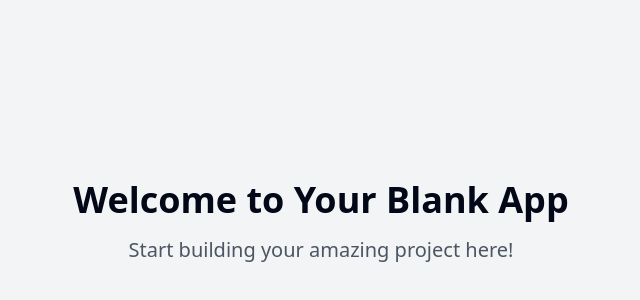
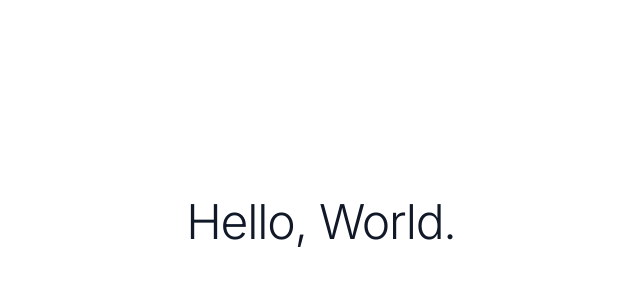
Before and after one commit to domonique4cuirugu/simple-html-greetings, a React (Vite) app: page / in a window 1280 px wide. Shown: the part 178-478 px from the top of the page, without its empty margins (319-959 px from the left). Built offline with nearby package versions, Linux system fonts and the light colour scheme.

Commit message:
Add simple hello world HTML
This commit adds a basic "Hello, world!" example using only HTML.

```diff
--- a/src/index.css
+++ b/src/index.css
@@ -1,3 +1,6 @@
+
+@import url('https://fonts.googleapis.com/css2?family=Inter:wght@300;400;500;600;700&display=swap');
+
 @tailwind base;
 @tailwind components;
 @tailwind utilities;
@@ -33,69 +36,17 @@
     --ring: 222.2 84% 4.9%;
 
     --radius: 0.5rem;
-
-    --sidebar-background: 0 0% 98%;
-
-    --sidebar-foreground: 240 5.3% 26.1%;
-
-    --sidebar-primary: 240 5.9% 10%;
-
-    --sidebar-primary-foreground: 0 0% 98%;
-
-    --sidebar-accent: 240 4.8% 95.9%;
-
-    --sidebar-accent-foreground: 240 5.9% 10%;
-
-    --sidebar-border: 220 13% 91%;
-
-    --sidebar-ring: 217.2 91.2% 59.8%;
   }
 
-  .dark {
-    --background: 222.2 84% 4.9%;
-    --foreground: 210 40% 98%;
-
-    --card: 222.2 84% 4.9%;
-    --card-foreground: 210 40% 98%;
-
-    --popover: 222.2 84% 4.9%;
-    --popover-foreground: 210 40% 98%;
-
-    --primary: 210 40% 98%;
-    --primary-foreground: 222.2 47.4% 11.2%;
-
-    --secondary: 217.2 32.6% 17.5%;
-    --secondary-foreground: 210 40% 98%;
-
-    --muted: 217.2 32.6% 17.5%;
-    --muted-foreground: 215 20.2% 65.1%;
-
-    --accent: 217.2 32.6% 17.5%;
-    --accent-foreground: 210 40% 98%;
-
-    --destructive: 0 62.8% 30.6%;
-    --destructive-foreground: 210 40% 98%;
-
-    --border: 217.2 32.6% 17.5%;
-    --input: 217.2 32.6% 17.5%;
-    --ring: 212.7 26.8% 83.9%;
-    --sidebar-background: 240 5.9% 10%;
-    --sidebar-foreground: 240 4.8% 95.9%;
-    --sidebar-primary: 224.3 76.3% 48%;
-    --sidebar-primary-foreground: 0 0% 100%;
-    --sidebar-accent: 240 3.7% 15.9%;
-    --sidebar-accent-foreground: 240 4.8% 95.9%;
-    --sidebar-border: 240 3.7% 15.9%;
-    --sidebar-ring: 217.2 91.2% 59.8%;
-  }
-}
-
-@layer base {
   * {
     @apply border-border;
   }
 
   body {
     @apply bg-background text-foreground;
+    font-feature-settings: "kern";
+    text-rendering: optimizeLegibility;
+    -webkit-font-smoothing: antialiased;
+    -moz-osx-font-smoothing: grayscale;
   }
 }
--- a/src/pages/Index.tsx
+++ b/src/pages/Index.tsx
@@ -1,11 +1,26 @@
-// Update this page (the content is just a fallback if you fail to update the page)
+
+import { useEffect, useState } from "react";
 
 const Index = () => {
+  const [visible, setVisible] = useState(false);
+
+  useEffect(() => {
+    const timer = setTimeout(() => {
+      setVisible(true);
+    }, 500);
+
+    return () => clearTimeout(timer);
+  }, []);
+
   return (
-    <div className="min-h-screen flex items-center justify-center bg-gray-100">
-      <div className="text-center">
-        <h1 className="text-4xl font-bold mb-4">Welcome to Your Blank App</h1>
-        <p className="text-xl text-gray-600">Start building your amazing project here!</p>
+    <div className="min-h-screen flex items-center justify-center bg-white">
+      <div
+        className={`transition-all duration-1000 ease-out transform ${visible ? 'opacity-100 translate-y-0' : 'opacity-0 translate-y-10'}`}>
+        <div className="text-center">
+          <h1 className="text-5xl font-light tracking-tight text-gray-900">
+            Hello, World.
+          </h1>
+        </div>
       </div>
     </div>
   );
--- a/tailwind.config.ts
+++ b/tailwind.config.ts
@@ -1,3 +1,4 @@
+
 import type { Config } from "tailwindcss";
 
 export default {
@@ -18,6 +19,9 @@ export default {
 			}
 		},
 		extend: {
+			fontFamily: {
+				sans: ['Inter', 'sans-serif'],
+			},
 			colors: {
 				border: 'hsl(var(--border))',
 				input: 'hsl(var(--input))',
```
